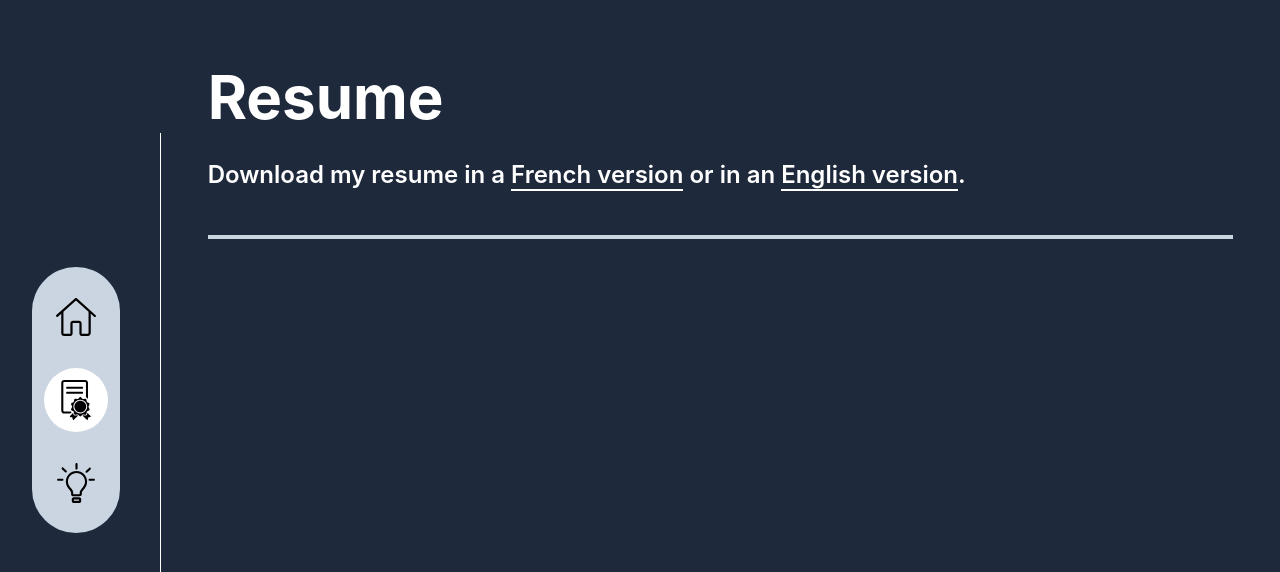
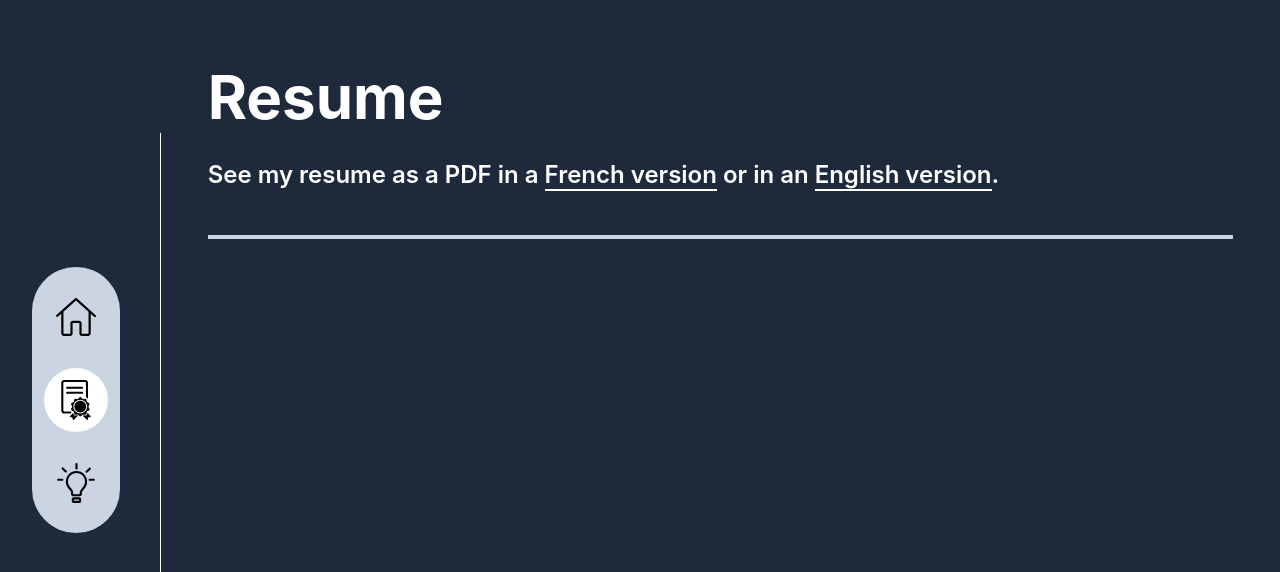
Before and after one commit to milairhu/milairhu.github.io, a React (Create React App) app: page /resume in a window 1280 px wide. Shown: the top 572 px of the page. Built offline with nearby package versions, Linux system fonts and the light colour scheme.

Commit message:
Display resume in the browser

```diff
--- a/src/components/Resume/ResumePage.tsx
+++ b/src/components/Resume/ResumePage.tsx
@@ -5,7 +5,7 @@ const ResumePage = () => {
       <div className='h-full w-full text-white space-y-11'>
         <div className='w-full space-y-8'>
           <h1 className=' text-6xl font-bold text-left'>Resume</h1>
-          <h2 className='text-2xl font-semibold text-left'>Download my resume in a <a className='link-underlined-french' href="./docs/fr_CV_Milair_Hugo" download="fr_resume_Milair_hugo">French version</a> or in an <a className='link-underlined-uk' href="./docs/fr_CV_Milair_Hugo.pdf" download>English version</a>.</h2>
+          <h2 className='text-2xl font-semibold text-left'>See my resume as a PDF in a <a className='link-underlined-french' href="/fr_resume_MILAIR_Hugo.pdf" target="_blank" rel="noopener noreferrer">French version</a> or in an <a className='link-underlined-uk' href="/fr_resume_MILAIR_Hugo.pdf" target="_blank" rel="noopener noreferrer">English version</a>.</h2>
         </div>
         <div className='w-full bg-slate-300 py-0.5'/>
         <div className='flex flex-wrap justify-center items-start h-3/4 w-full overflow-auto'>
```
Also changed, not shown: 1 other file (tests, documents, lock files or other folders).
